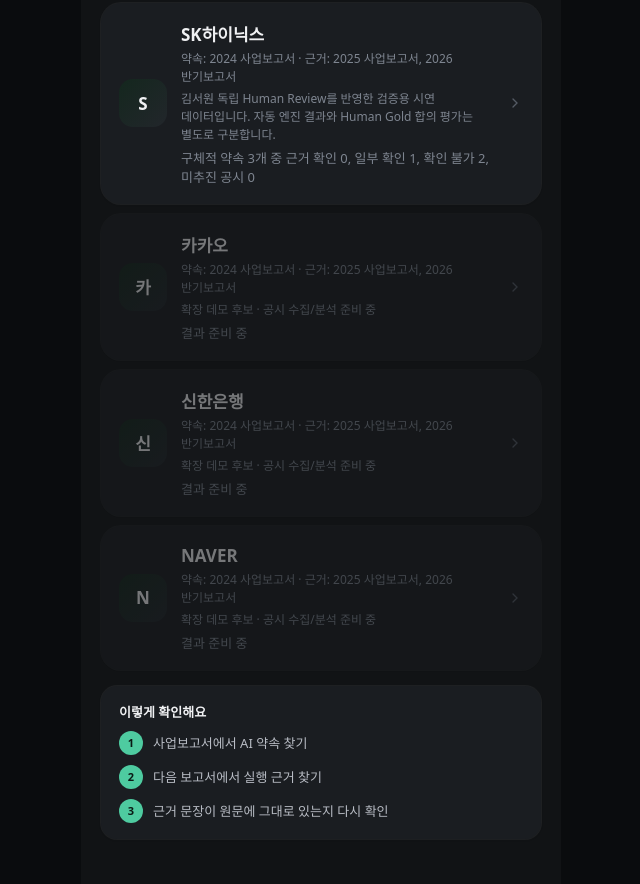
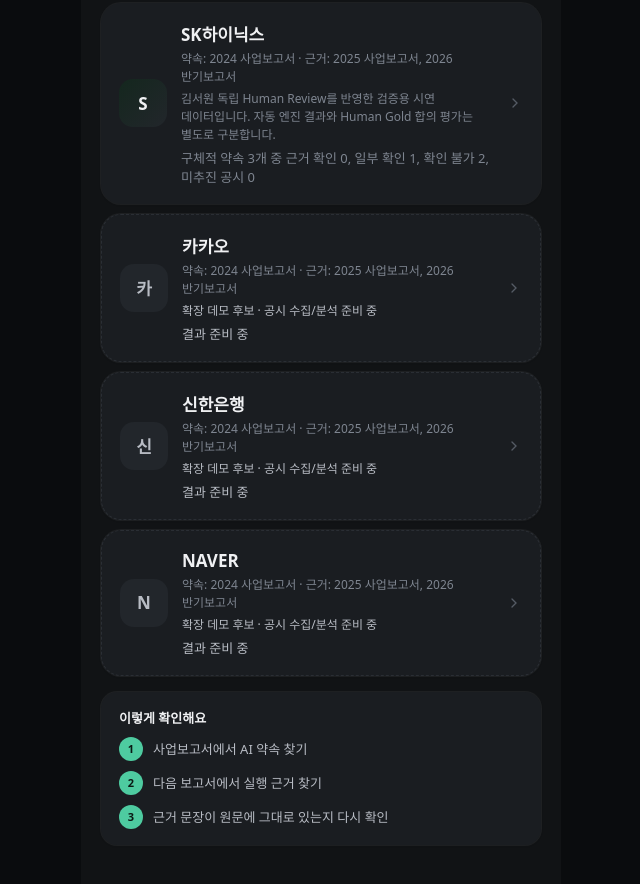
Before and after one commit to Sungtae10/ai-promise, a plain HTML site: page app/index.html in a window 1280 px wide. Shown: the part 823-1707 px from the top of the page, without its empty margins (319-959 px from the left). Drawn offline with Linux system fonts and the light colour scheme; a web font is replaced by a local one.

Commit message:
fix: keep pending-company roadmap readable and accessible

```diff
--- a/app/css/style.css
+++ b/app/css/style.css
@@ -188,7 +188,21 @@ button { font-family: inherit; }
   cursor: pointer;
 }
 .company:active { transform: scale(0.985); }
-.company[aria-disabled="true"] { opacity: 0.45; cursor: default; pointer-events: none; }
+.company[aria-disabled="true"] {
+  cursor: default;
+  pointer-events: none;
+  border: 1px dashed var(--line);
+}
+.company[aria-disabled="true"] .company-logo {
+  background: var(--chip);
+  color: var(--body);
+}
+.company[aria-disabled="true"] .company-meta {
+  color: var(--body);
+}
+.company[aria-disabled="true"] .check-note {
+  color: var(--body);
+}
 .company-logo {
   width: 48px; height: 48px; flex: none; border-radius: 14px;
   background: linear-gradient(135deg, var(--confirmed-bg), var(--chip));
```
